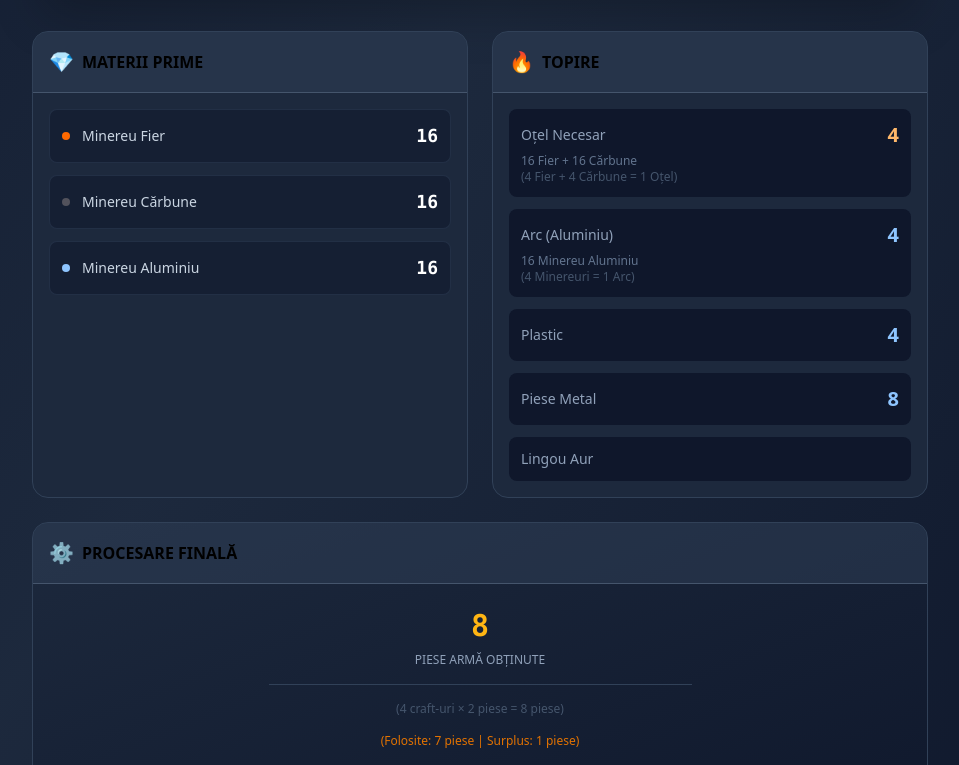
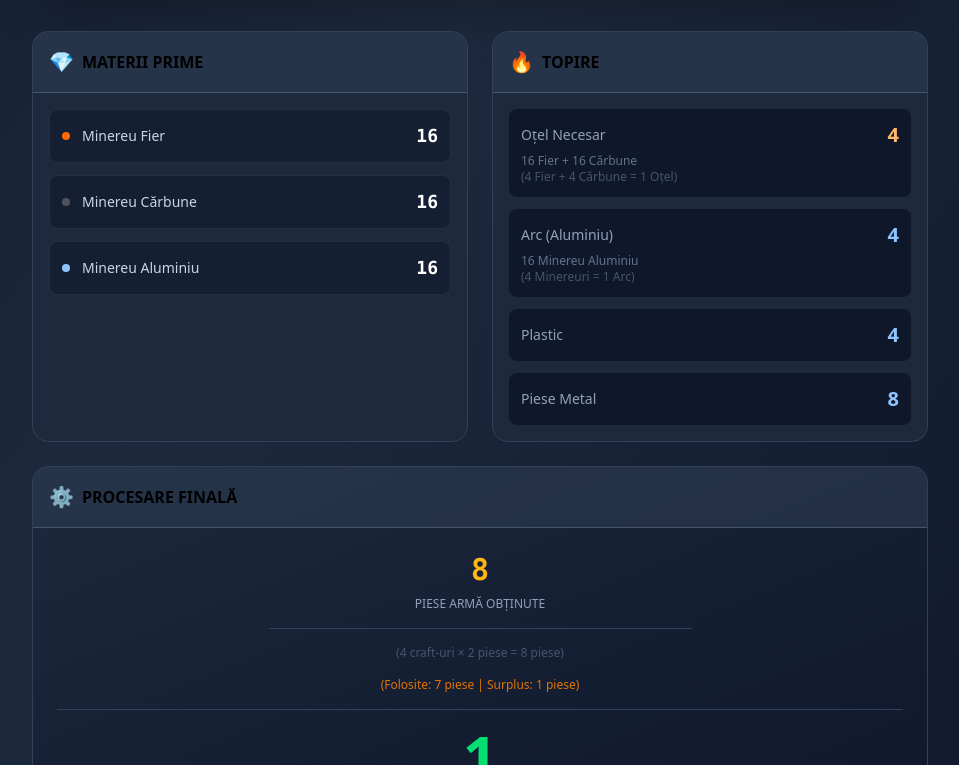
Before and after one commit to AndrewMoisa/CraftCalculator, a React (Vite) app: page /calculator in a window 1280 px wide. Shown: the part 875-1640 px from the top of the page, without its empty margins (160-1119 px from the left). Built offline with nearby package versions, Linux system fonts and the light colour scheme.

Commit message:
goldignot fix

```diff
--- a/src/pages/Calculator.jsx
+++ b/src/pages/Calculator.jsx
@@ -130,12 +130,14 @@ function Calculator() {
                   <span className="text-xl font-bold text-blue-300">{rawMaterials.metalParts}</span>
                 </div>
               </div>
-              <div className="bg-slate-900 p-3 rounded-lg">
-                <div className="flex justify-between items-center">
-                  <span className="text-sm text-slate-400">Lingou Aur</span>
-                  <span className="text-xl font-bold text-blue-300">{rawMaterials.goldIngot}</span>
+              {rawMaterials.goldIngot > 0 && (
+                <div className="bg-slate-900 p-3 rounded-lg">
+                  <div className="flex justify-between items-center">
+                    <span className="text-sm text-slate-400">Lingou Aur</span>
+                    <span className="text-xl font-bold text-yellow-400">{rawMaterials.goldIngot}</span>
+                  </div>
                 </div>
-              </div>
+              )}
             </div>
           </div>
         </div>
```
